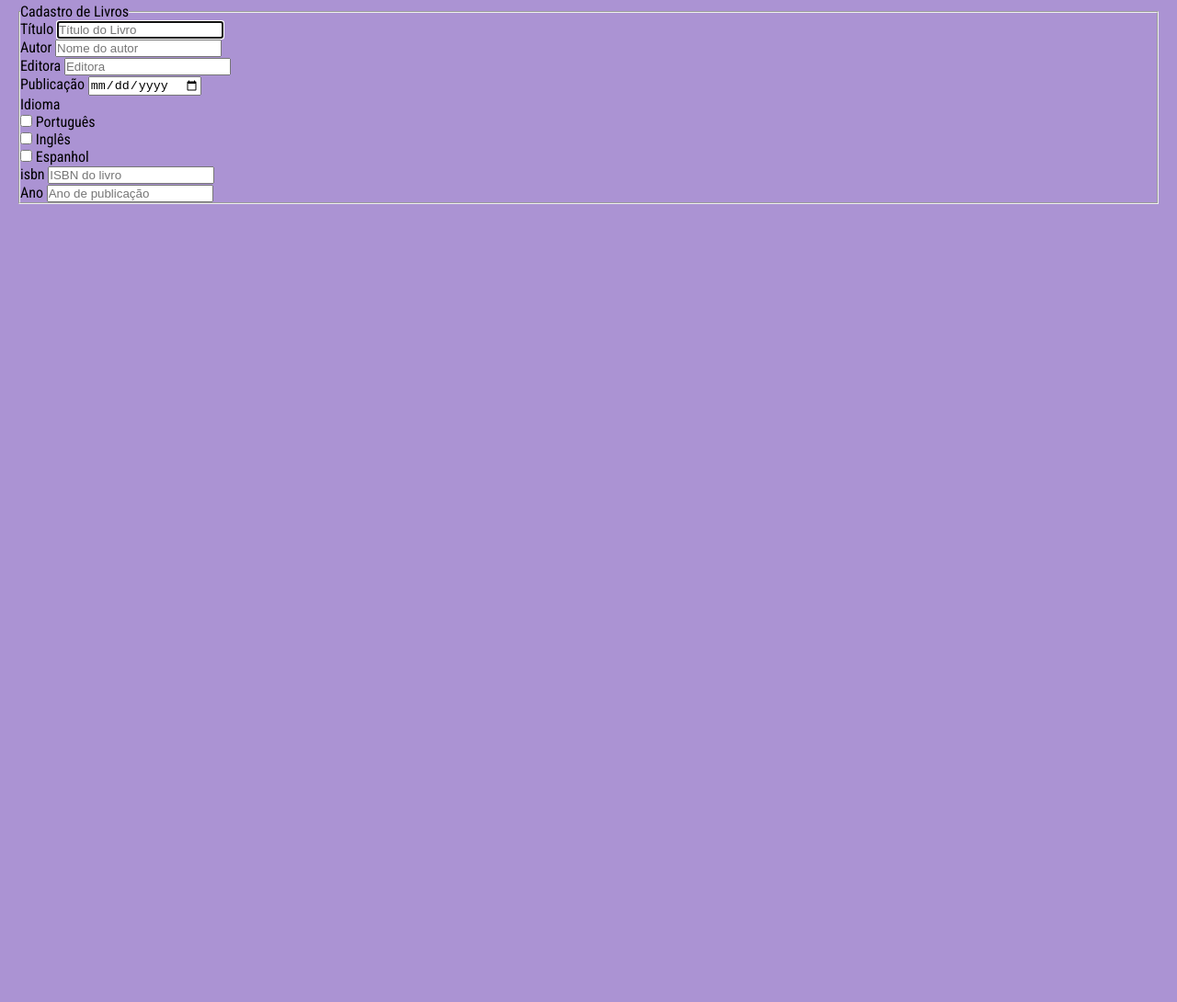
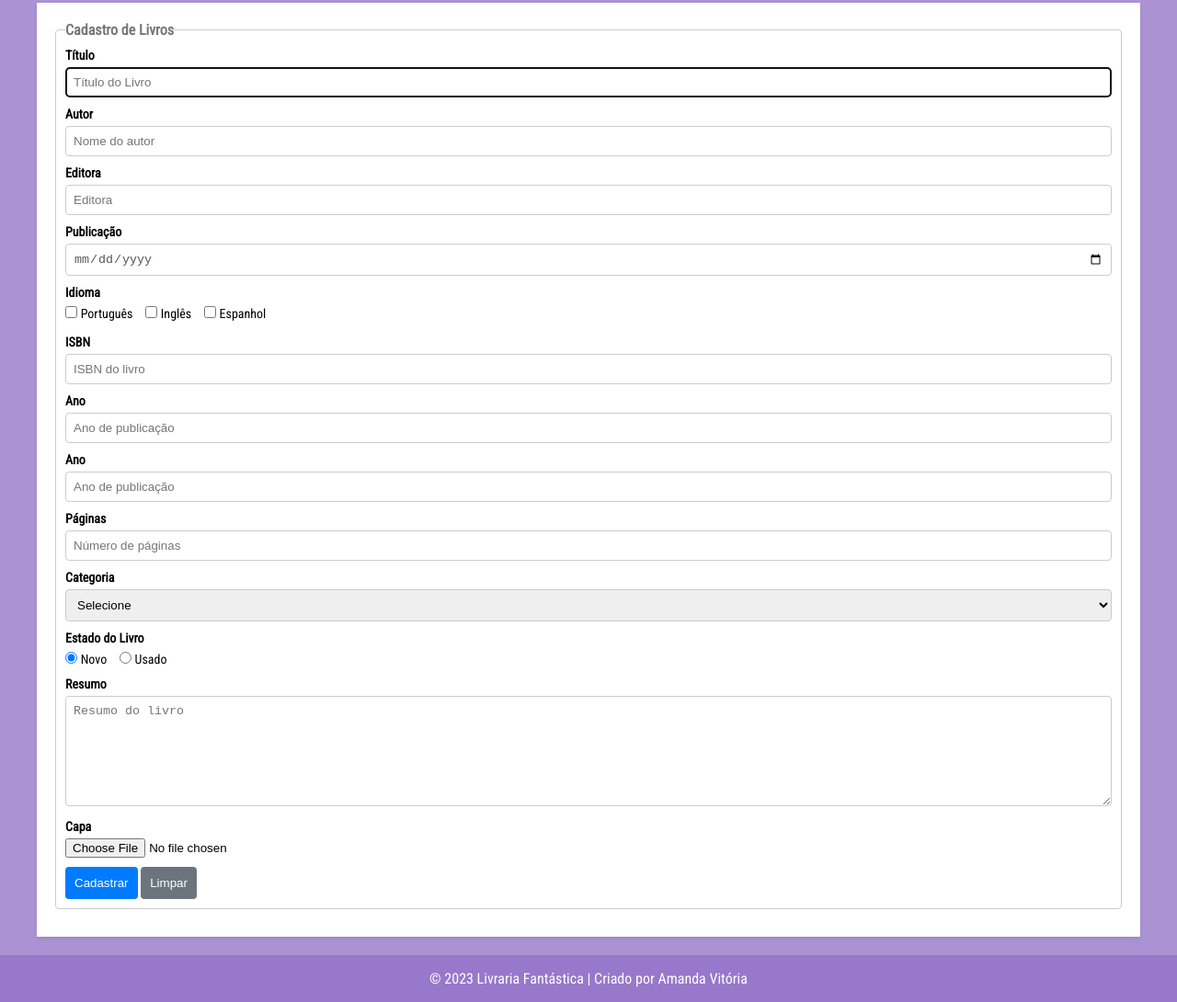
Before and after one commit to Amandavic22/livraria, a plain HTML site: page cadastro.html in a window 1280 px wide. Shown: the part 116-1206 px from the top of the page at 92% size. Before the commit the page ends 800 px from the top, so only its background shows below. Drawn offline with Linux system fonts and the light colour scheme.

Commit message:
livraria ok

```diff
--- a/cadastro.html
+++ b/cadastro.html
@@ -63,7 +63,7 @@
                     </div>
 
                     <div class="input-container">
-                        <label for="isbn">isbn</label>
+                        <label for="isbn">ISBN</label>
                         <input type="text" name="isbn" id="isbn" placeholder="ISBN do livro" pattern="\d{3}-\d{10}" required>
                     </div>
 
@@ -71,10 +71,65 @@
                         <label for="ano">Ano</label>
                         <input type="number" name="ano" id="ano" placeholder="Ano de publicação" required>
                     </div>
+
+                    <div class="input-container">
+                        <label for="ano">Ano</label>
+                        <input type="number" name="paginas" id="ano" placeholder="Ano de publicação" required>
+                    </div>
+
+                    <div class="input-container">
+                        <label for="paginas">Páginas</label>
+                        <input type="number" name="paginas" id="paginas" placeholder="Número de páginas" required>
+                    </div>
+
+                    <div class="input-container">
+                        <label for="categoria">Categoria</label>
+                        <select name="categoria" id="categoria" required>
+                            <option value="">Selecione</option>
+                            <option value="Ação">Ação</option>
+                            <option value="Aventura">Aventura</option>
+                            <option value="Comédia">Comédia</option>
+                            <option value="Drama">Drama</option>
+                            <option value="Ficção Científica">Ficção Científica</option>
+                            <option value="Romance">Romance</option>
+                            <option value="Suspense">Suspense</option>
+                            <option value="Terror">Terror</option>
+                        </select>
+                    </div>
+
+                    <div class="input-container">
+                        <label>Estado do Livro</label>
+                        <div class="radio-group">
+                            <input type="radio" name="situacao" id="novo" value="Novo" required checked>
+                            <label for="novo">Novo</label>
+
+                            <input type="radio" name="situacao" id="usado" value="Usado" required>
+                            <label for="usado">Usado</label>
+                        </div>
+                    </div>
+
+                    <div class="input-container">
+                        <label for="resumo">Resumo</label>
+                        <textarea name="resumo" id="resumo" placeholder="Resumo do livro" rows="5" required></textarea>
+                    </div>
+
+                    <div class="input-container">
+                        <label for="capa">Capa</label>
+                        <input type="file" name="capa" id="capa" accept="image/*">
+                    </div>
+
+                    <div class="actions">
+                        <button type="submit">Cadastrar</button>
+                        <button type="reset">Limpar</button>
+                    </div>
+
                 </fieldset>
                </form>
             </section>
         </main>
+        <footer>
+            <p>&copy; 2023 Livraria Fantástica | Criado por Amanda Vitória</p>
+        </footer>
     </body>
 
 </html>
--- a/estilos.css
+++ b/estilos.css
@@ -104,3 +104,100 @@ h1 {
         width: 100%;
     }
 }
+
+/*fomulário*/
+
+.container {
+    width: 1200px;
+    max-width: 100%;
+    margin: 0 auto;
+    padding: 20px;
+    background-color: #fff;
+    box-shadow: 0 2px 4px rgba(0, 0, 0, 0.1);
+}
+
+form {
+  overflow: hidden;
+}
+
+form fieldset {
+  border: 1px solid #ccc;
+  border-radius: 4px;
+  padding: 10px;
+  margin-bottom: 10px;
+}
+
+form legend {
+  font-weight: bold;
+  color: #777;
+}
+
+.input-container {
+    margin-bottom: 10px;
+}
+
+.input-container label {
+    display: block;
+    margin-bottom: 5px;
+    font-weight: bold;
+    font-size: 14px;
+}
+
+input[type="text"],
+input[type="date"],
+input[type="number"] {
+  width: 100%;
+  padding: 8px;
+  border: 1px solid #ccc;
+  border-radius: 4px;
+  color: #555;
+}
+
+.radio-group label {
+    display: inline;
+    margin-right: 10px;
+    font-weight: normal;
+  }
+
+  .input-check {
+      display: inline-block;
+      margin-right: 10px;
+  }
+
+  .input-check input[type="checkbox"] + label {
+      display: inline-block;
+      font-weight: normal;
+  }
+
+  textarea {
+    width: 100%;
+    padding: 8px;
+    border: 1px solid #ccc;
+    border-radius: 4px;
+    resize: vertical;
+    height: 120px;
+  }
+
+  select {
+    width: 100%;
+    padding: 8px;
+    border: 1px solid #ccc;
+    border-radius: 4px;
+  }
+
+  button {
+    background-color: #007bff;
+    color: white;
+    border: none;
+    border-radius: 4px;
+    padding: 10px;
+    cursor: pointer;
+  }
+
+  button[type="reset"] {
+    background-color: #6c757d;
+  }
+
+  button:hover {
+    background-color: #0056b3;
+  }
```
